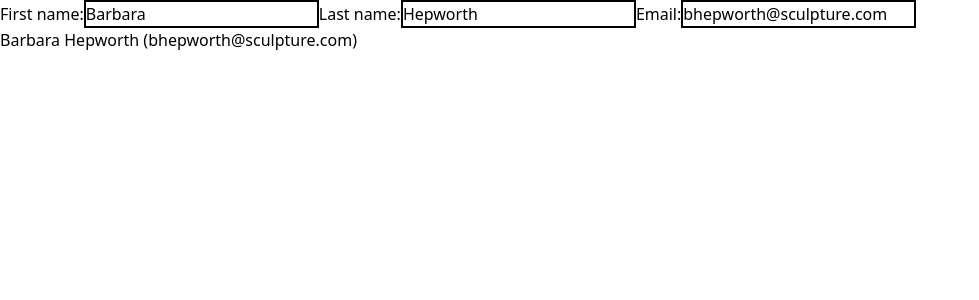
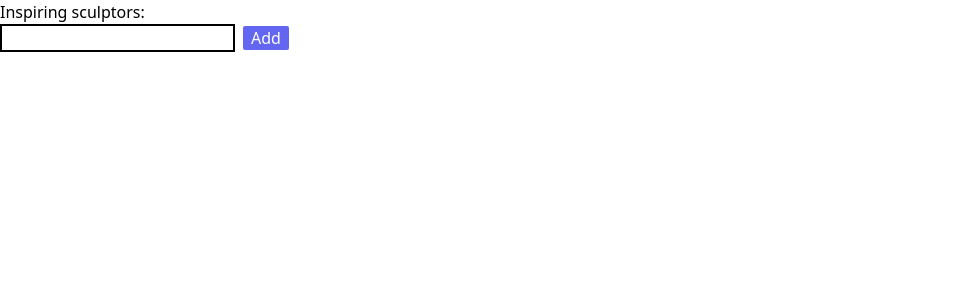
Before and after one commit to Emam-Bokhari/LWS-Module-02, a React (Vite) app: page / in a window 1280 px wide. Shown: the top 300 px of the page, without its empty margins (0-979 px from the left). Built offline with nearby package versions, Linux system fonts and the light colour scheme.

Commit message:
adding to an array

```diff
--- a/src/App.jsx
+++ b/src/App.jsx
@@ -1,10 +1,10 @@
 import { Fragment } from "react";
-import MoreConciseForm from "./Module-2.8/Form/MoreConciseForm";
+import List from "./Module-2.9/List";
 
 export default function App() {
   return (
     <Fragment>
-      <MoreConciseForm />
+      <List />
     </Fragment>
   )
 }
--- /dev/null
+++ b/src/Module-2.9/List.jsx
@@ -0,0 +1,34 @@
+import { useState } from 'react';
+
+let nextId = 0;
+
+export default function List() {
+  const [name, setName] = useState('');
+  const [artists, setArtists] = useState([]);
+  console.log(artists)
+
+  return (
+    <>
+      <h1>Inspiring sculptors:</h1>
+      <input
+      className="border-2 border-black"
+        value={name}
+        onChange={e => setName(e.target.value)}
+      />
+      <button
+      className="bg-indigo-500 ml-2 px-2 rounded-sm text-white"
+      onClick={() => {
+        setArtists([
+            ...artists,
+            {id:nextId++,name:name}
+
+        ])
+      }}>Add</button>
+      <ul>
+        {artists.map(artist => (
+          <li key={artist.id}>{artist.name}</li>
+        ))}
+      </ul>
+    </>
+  );
+}
```
